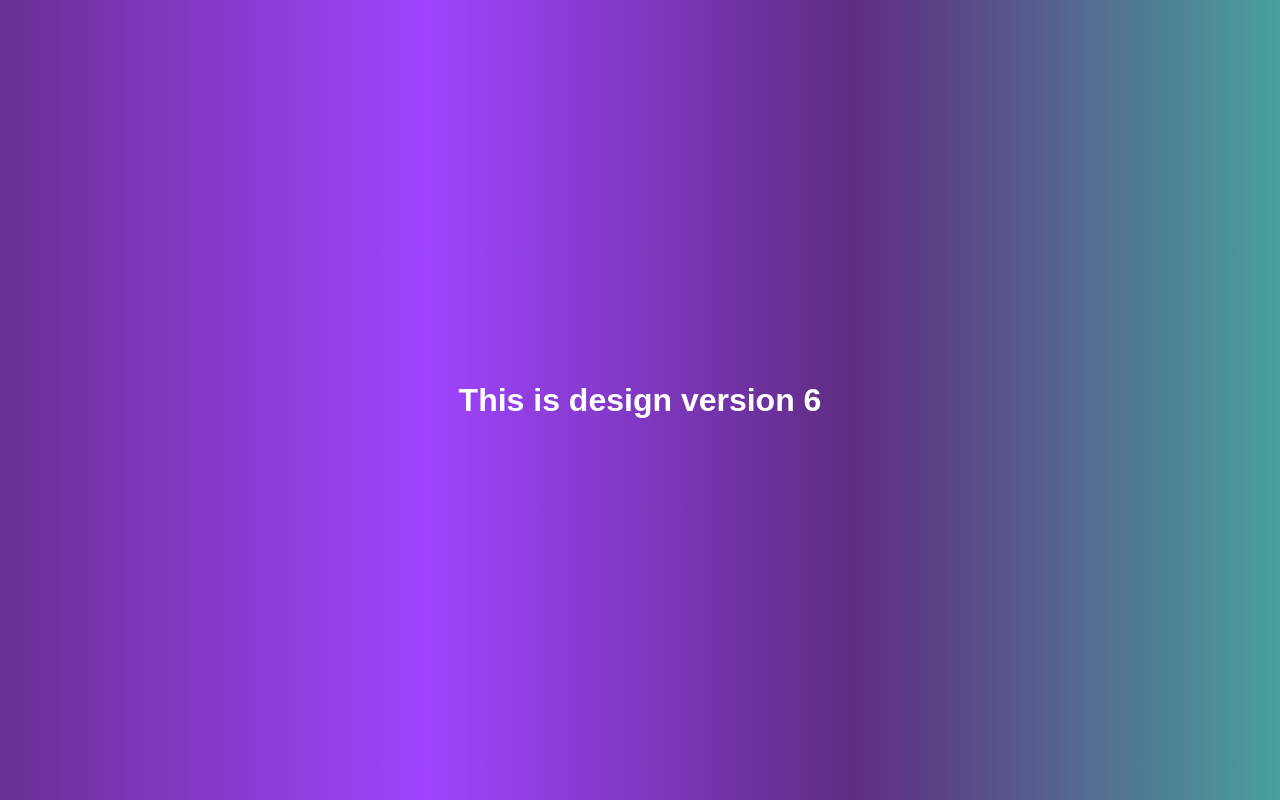
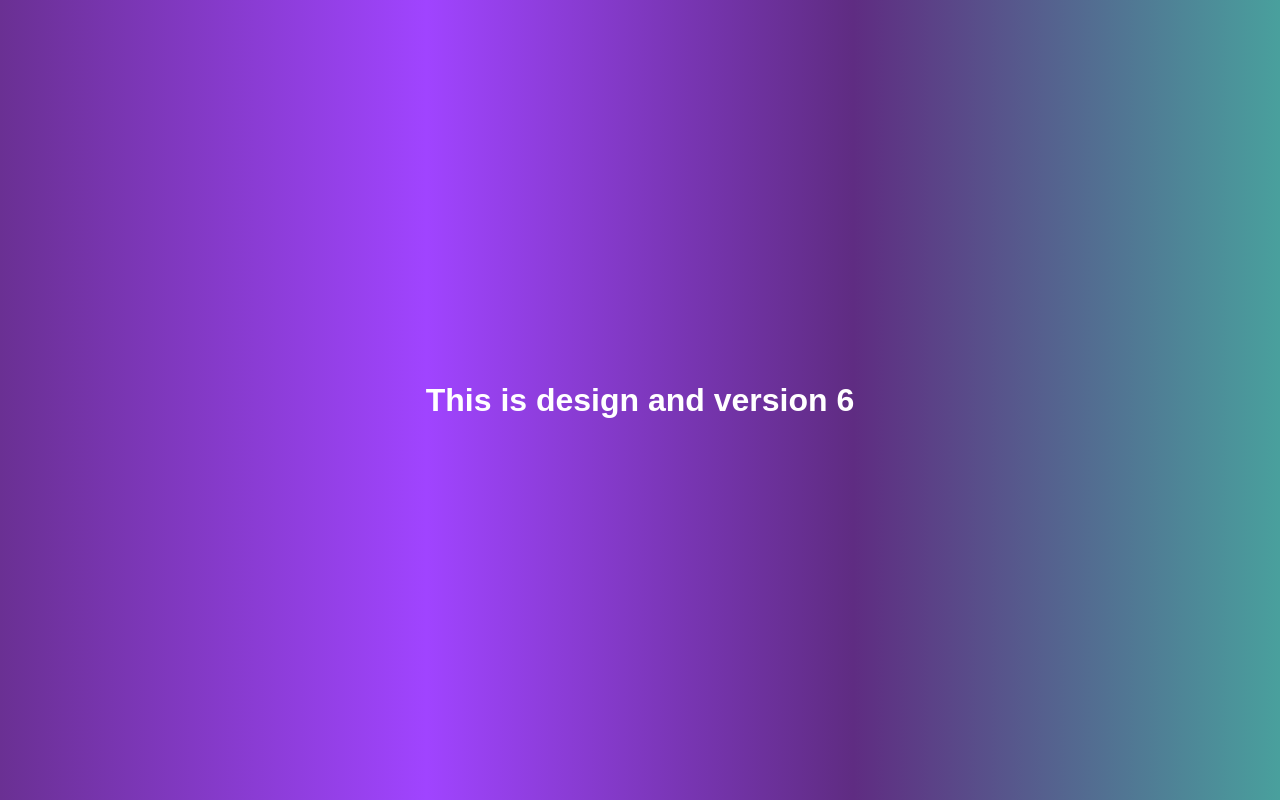
Before and after one commit to umar9643/myrepo, a plain HTML site: page index.html in a window 1280 px wide. Drawn offline with Linux system fonts and the light colour scheme.

Commit message:
chnaged and

```diff
--- a/index.html
+++ b/index.html
@@ -7,7 +7,7 @@
     <title>Document</title>
 </head>
 <body>
-    <h1>This is  design  version 6</h1>
+    <h1>This is  design  and version 6</h1>
     <p></p>
 </body>
 </html>
```
